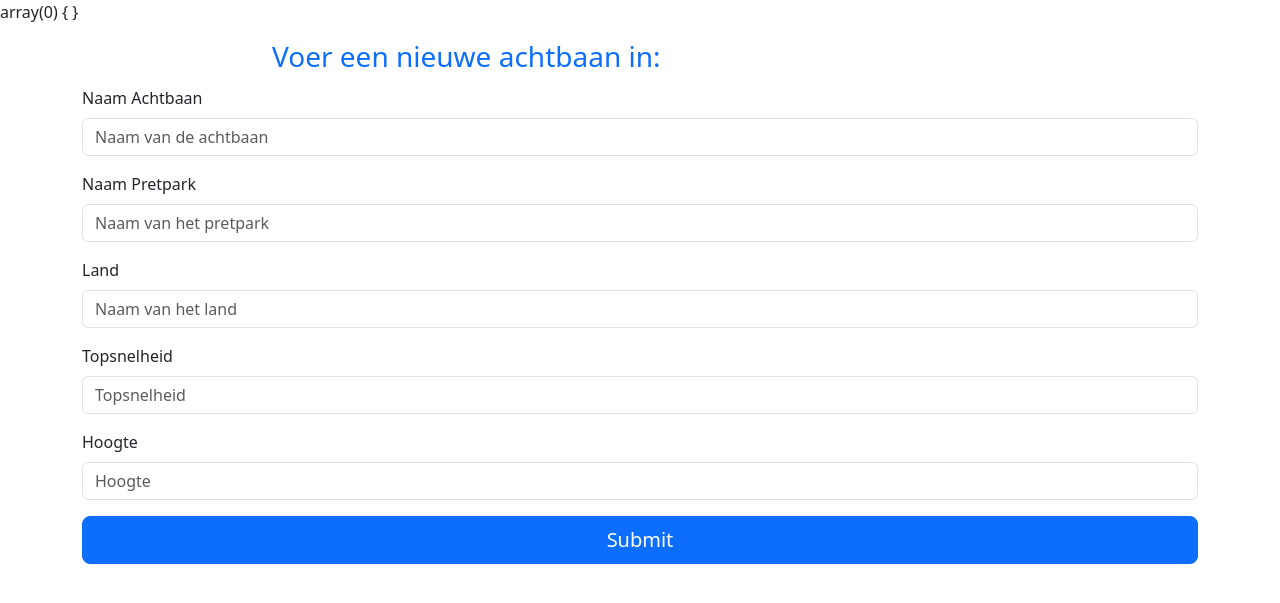
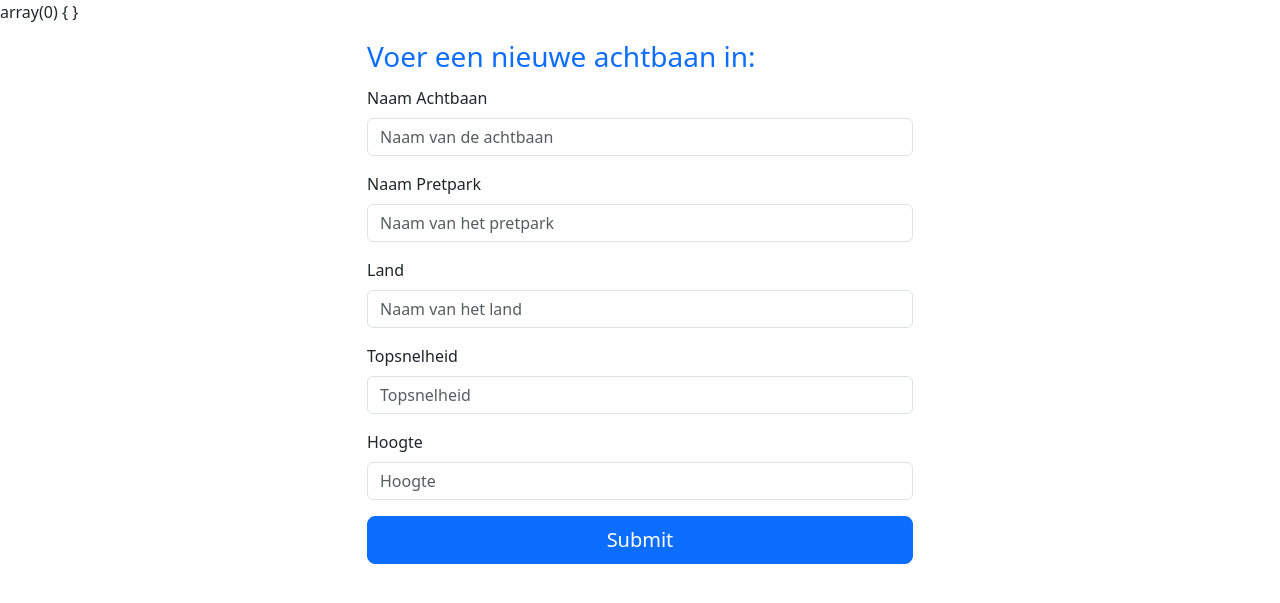
Before and after one commit to adruijter/crud-php-mysql-pdo-2408a, a PHP site: page /create.php in a window 1280 px wide. Shown: the top 603 px of the page. Run offline with PHP 8.4, Linux system fonts and the light colour scheme.

Commit message:
laatste commit les

```diff
--- a/create.php
+++ b/create.php
@@ -16,11 +16,15 @@
     <div class="container mt-3">
 
       <div class="row mb-1">
-        <div class="col-2"></div>
-        <div class="col-8 text-primary"><h3>Voer een nieuwe achtbaan in:</h3></div>
-        <div class="col-2"></div>
+        <div class="col-3"></div>
+        <div class="col-6 text-primary"><h3>Voer een nieuwe achtbaan in:</h3></div>
+        <div class="col-3"></div>
       </div>
 
+
+      <div class="row">
+          <div class="col-3"></div>
+          <div class="col-6">
               <form action="create.php" method="POST">
                 <div class="mb-3">
                     <label for="naamAchtbaan" class="form-label">Naam Achtbaan</label>
@@ -48,6 +52,9 @@
                 </div>
 
               </form>
+        </div>
+        <div class="col-3"></div>
+      </div>
 
 
 
```
Lines whose indentation alone changed are shown as unchanged.
